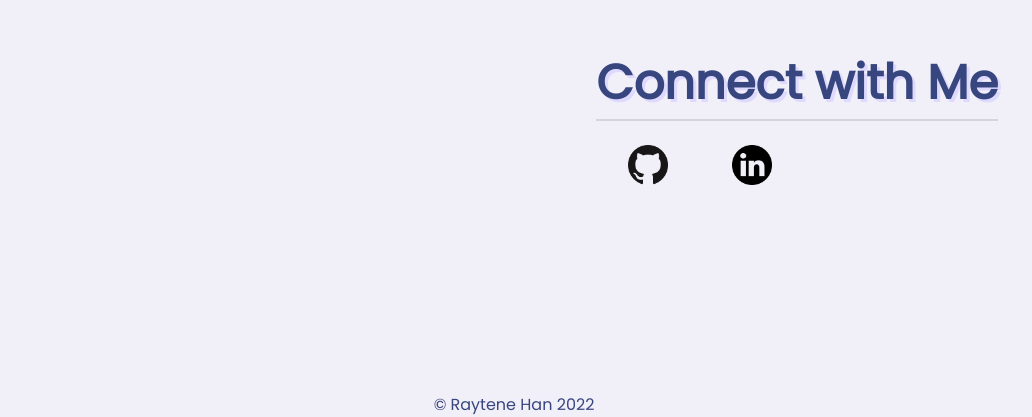
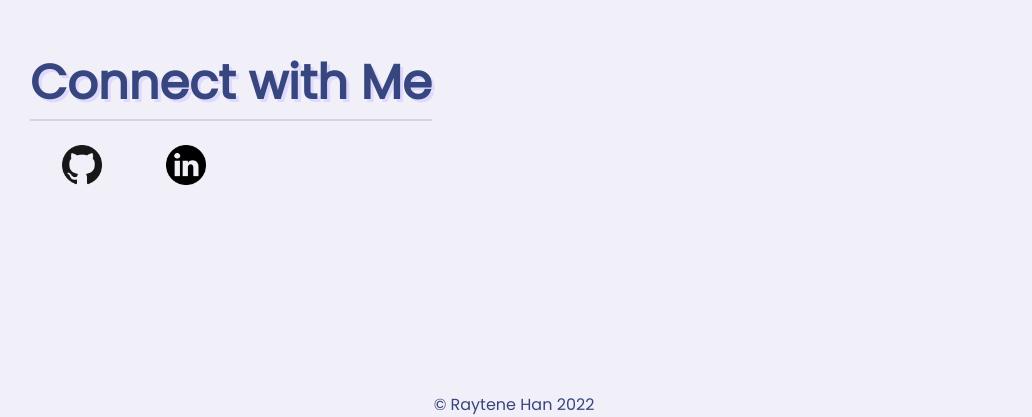
Before and after one commit to raytene-han/portfolio-v2, a React (Create React App) app: page / in a window 1280 px wide. Shown: the part 3878-4295 px from the top of the page, without its empty margins (126-1158 px from the left). Built offline with nearby package versions, Linux system fonts and the light colour scheme; a web font is replaced by a local one.

Commit message:
moved contact to left

```diff
--- a/src/components/Contact.js
+++ b/src/components/Contact.js
@@ -2,7 +2,7 @@ import { useRef } from "react";
 import { motion, useInView } from "framer-motion";
 
 import { Title } from "../styledComponents/textComponents";
-import { StyledContactCard, StyledSectionRight } from "../styledComponents/cardComponents";
+import { StyledContactCard, StyledSectionLeft } from "../styledComponents/cardComponents";
 
 
 const links = [
@@ -30,8 +30,7 @@ function Contact() {
   };
 
   return (
-    <StyledSectionRight
-      id="contact"
+    <StyledSectionLeft
       ref={ref}
       style={scrollIntoView}>
       <StyledContactCard>
@@ -43,7 +42,7 @@ function Contact() {
           </a>
         ))}
       </StyledContactCard>
-    </StyledSectionRight>
+    </StyledSectionLeft>
   );
 }
 
```
